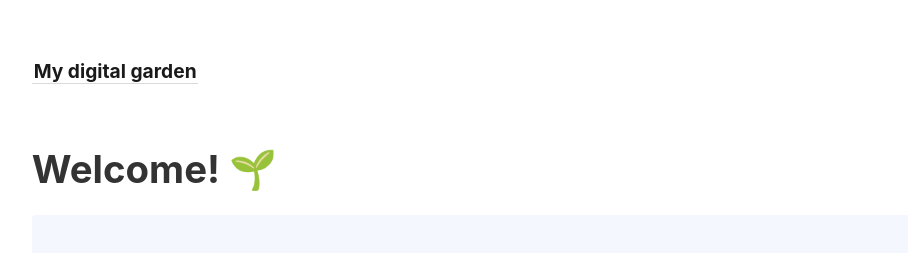
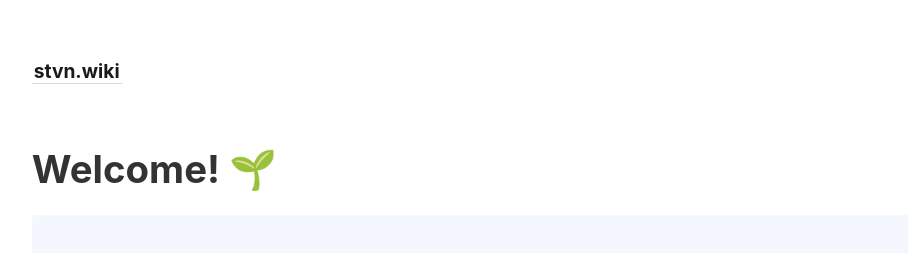
Before and after one commit to stvnxsmth/digital-garden-jekyll, a Jekyll site: the page built from _pages/index.md, in a window 1280 px wide. Shown: the top 253 px of the page, without its empty margins (45-953 px from the left). Built offline with Jekyll 4.4.1, drawn with Linux system fonts in a browser that asks for light colours.

Commit message:
Update _config.yml

```diff
--- a/_config.yml
+++ b/_config.yml
@@ -1,4 +1,4 @@
-title:               My digital garden
+title:               stvn.wiki
 include:             ['_pages']
 exclude:             ['_includes/notes_graph.json']
 # You may need to change the base URL depending on your deploy configuration.
```
